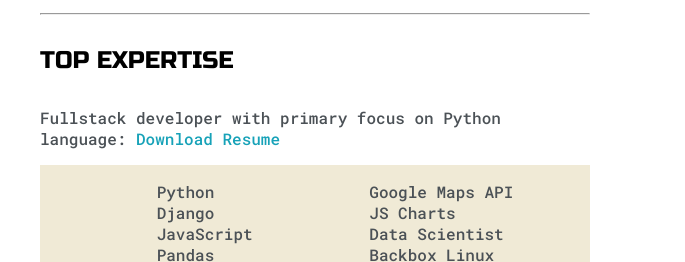
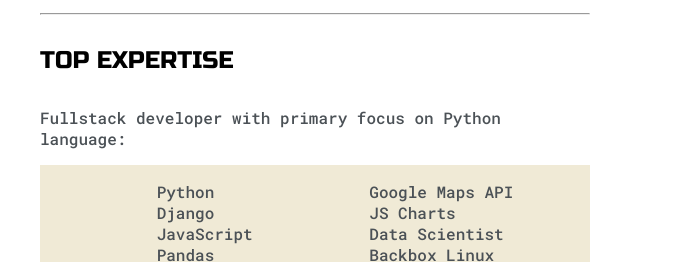
Before and after one commit to AzhariRamadhan/AzhariRamadhan.github.io, a plain HTML site: page index.html in a window 1280 px wide. Shown: the part 948-1210 px from the top of the page, 0-685 px from the left. Drawn offline with Linux system fonts and the light colour scheme.

Commit message:
Update index.html

```diff
--- a/index.html
+++ b/index.html
@@ -88,7 +88,7 @@
 
 					<h4>TOP EXPERTISE</h4>
 
-					<p>Fullstack developer with primary focus on Python language: <a target="_blank" href="resume.pdf">Download Resume</a></p>
+					<p>Fullstack developer with primary focus on Python language: </p>
 
 					<div id="skills">
 						<ul>
```
